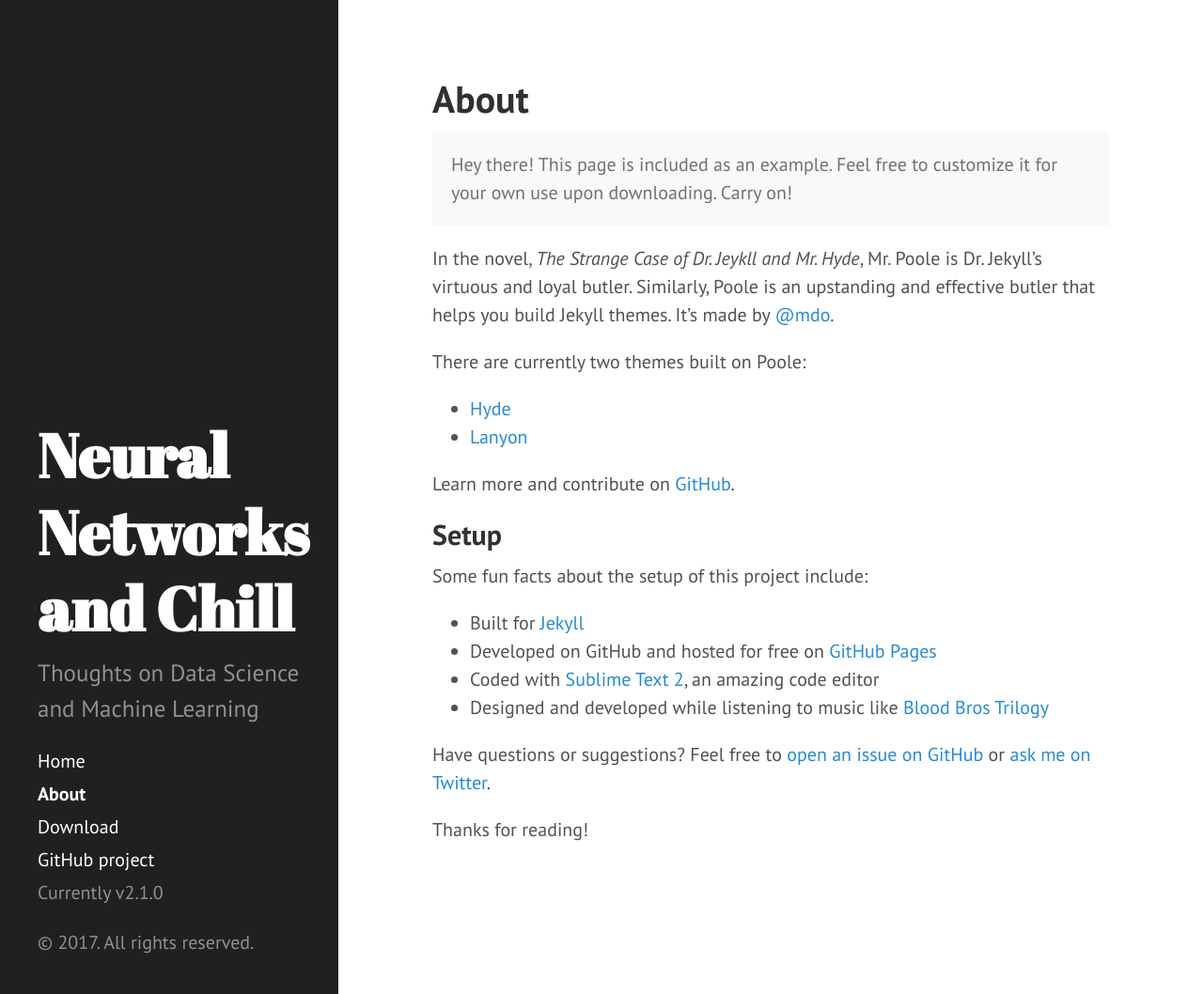
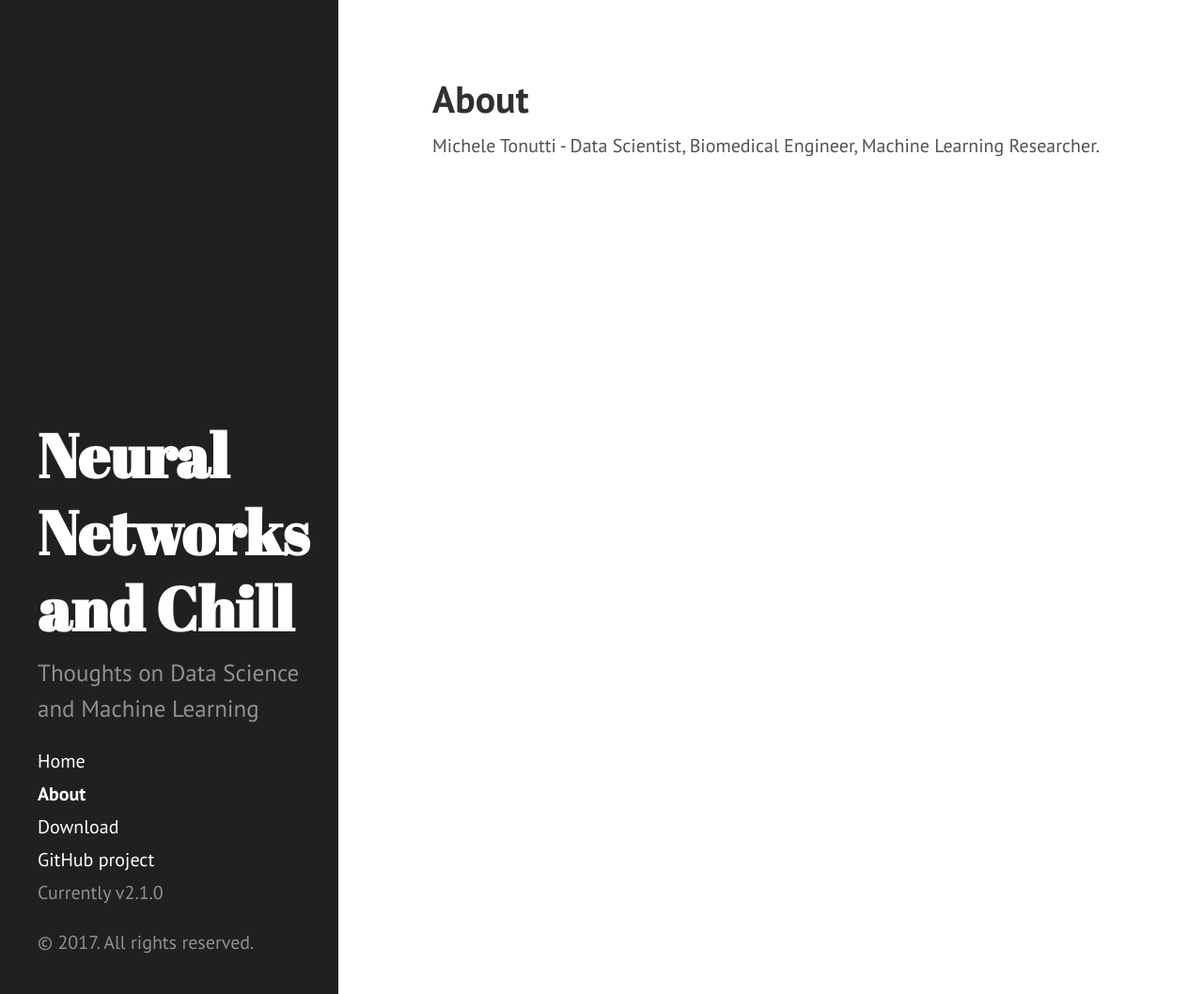
Before and after one commit to michetonu/michetonu.github.io, a Jekyll site: the page built from about.md, in a window 1280 px wide and 1058 px high. Shown: the whole window at 94% size. Built offline with Jekyll 4.4.1, drawn with Linux system fonts in a browser that asks for light colours.

Commit message:
Update about.md

```diff
--- a/about.md
+++ b/about.md
@@ -3,28 +3,4 @@
 title: About
 ---
 
-<p class="message">
-  Hey there! This page is included as an example. Feel free to customize it for your own use upon downloading. Carry on!
-</p>
-
-In the novel, *The Strange Case of Dr. Jeykll and Mr. Hyde*, Mr. Poole is Dr. Jekyll's virtuous and loyal butler. Similarly, Poole is an upstanding and effective butler that helps you build Jekyll themes. It's made by [@mdo](https://twitter.com/mdo).
-
-There are currently two themes built on Poole:
-
-* [Hyde](http://hyde.getpoole.com)
-* [Lanyon](http://lanyon.getpoole.com)
-
-Learn more and contribute on [GitHub](https://github.com/poole).
-
-## Setup
-
-Some fun facts about the setup of this project include:
-
-* Built for [Jekyll](http://jekyllrb.com)
-* Developed on GitHub and hosted for free on [GitHub Pages](https://pages.github.com)
-* Coded with [Sublime Text 2](http://sublimetext.com), an amazing code editor
-* Designed and developed while listening to music like [Blood Bros Trilogy](https://soundcloud.com/maddecent/sets/blood-bros-series)
-
-Have questions or suggestions? Feel free to [open an issue on GitHub](https://github.com/poole/issues/new) or [ask me on Twitter](https://twitter.com/mdo).
-
-Thanks for reading!
+Michele Tonutti - Data Scientist, Biomedical Engineer, Machine Learning Researcher.
```
